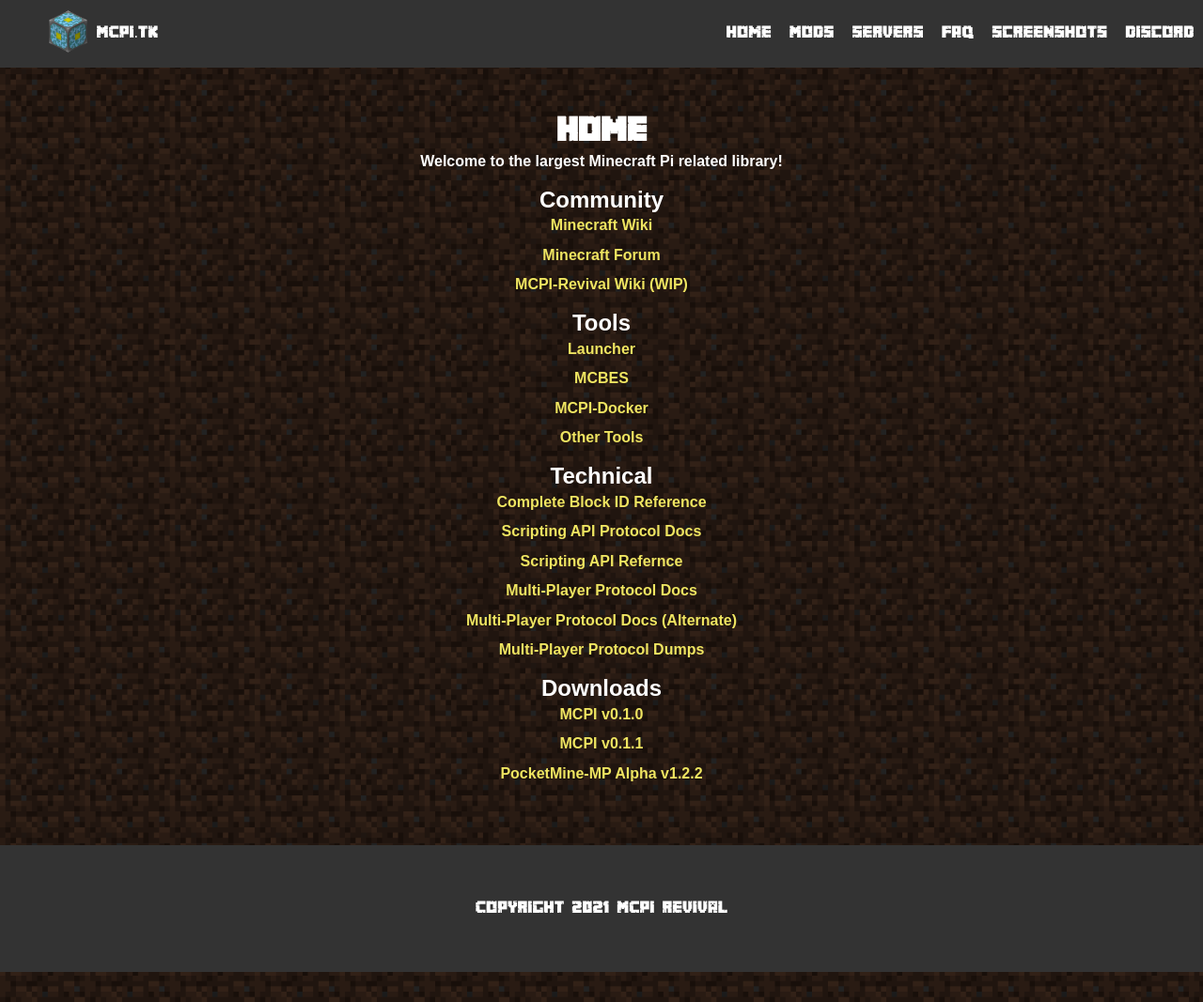
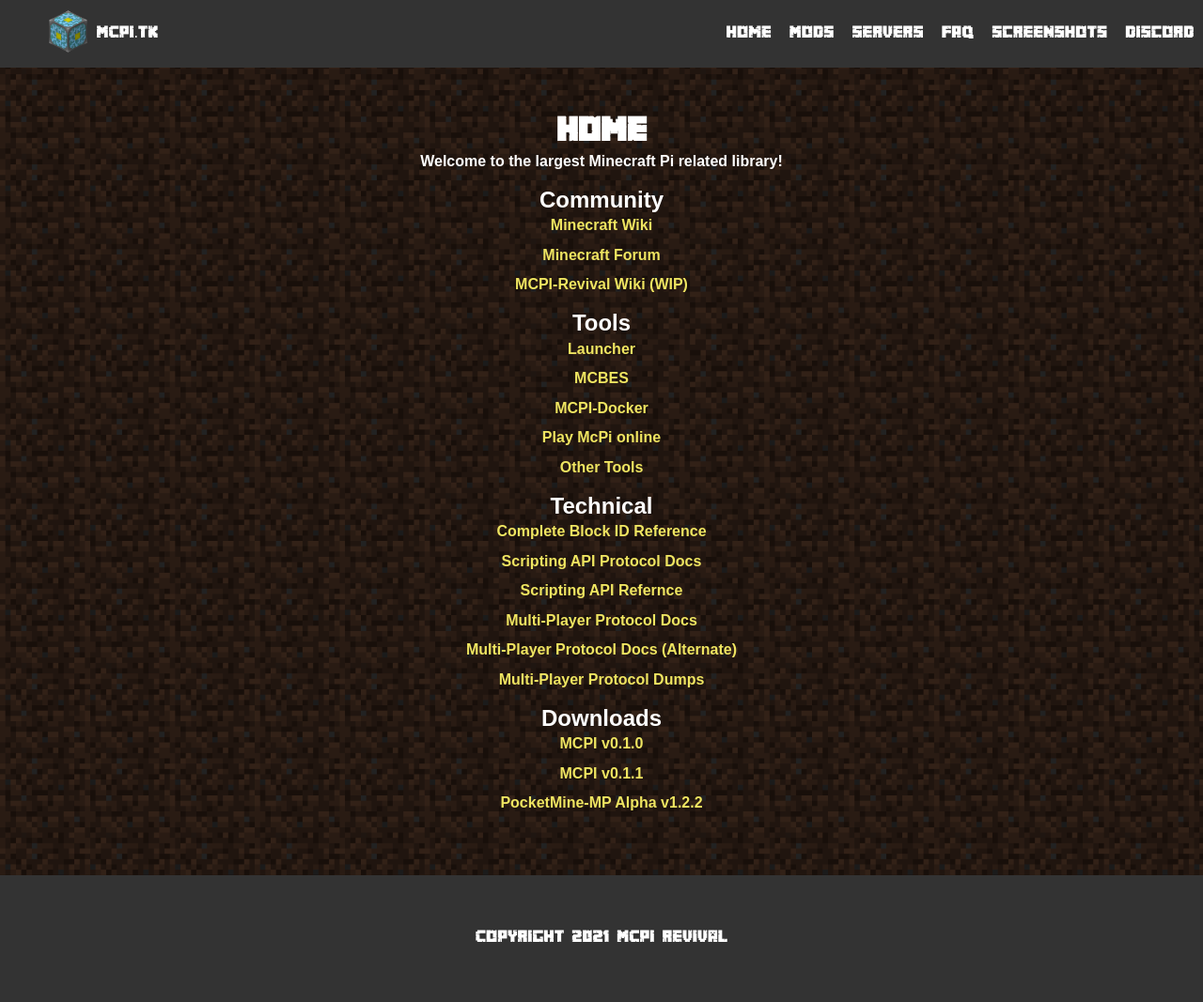
Before and after one commit to MCPI-Revival/mcpi-revival.github.io, a Jekyll site: the page built from index.md, in a window 1280 px wide. Shown: the whole page at 94% size. Built offline with Jekyll 4.4.1, drawn with Linux system fonts in a browser that asks for light colours.

Commit message:
Update index.md

```diff
--- a/index.md
+++ b/index.md
@@ -20,6 +20,8 @@
 
 [MCPI-Docker](https://gitea.thebrokenrail.com/TheBrokenRail/minecraft-pi-docker)
 
+[Play McPi online](https://nobody5050.github.io/mcpi-devs/SaaS.md)
+
 [Other Tools](https://github.com/MCPI-Revival)
 
 ## Technical
```
